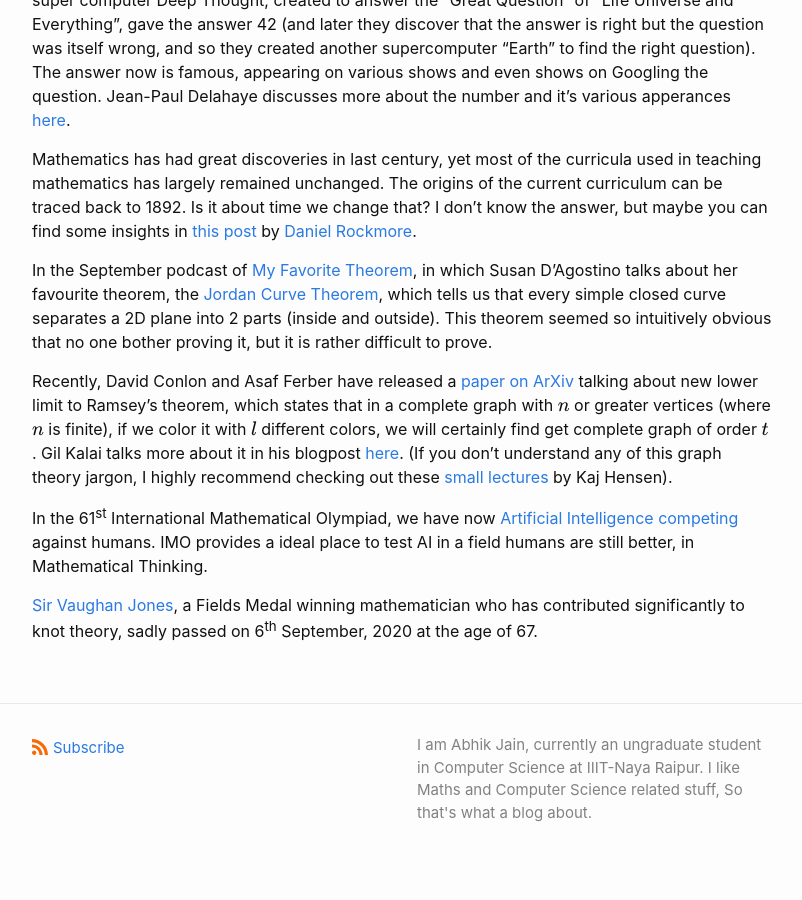
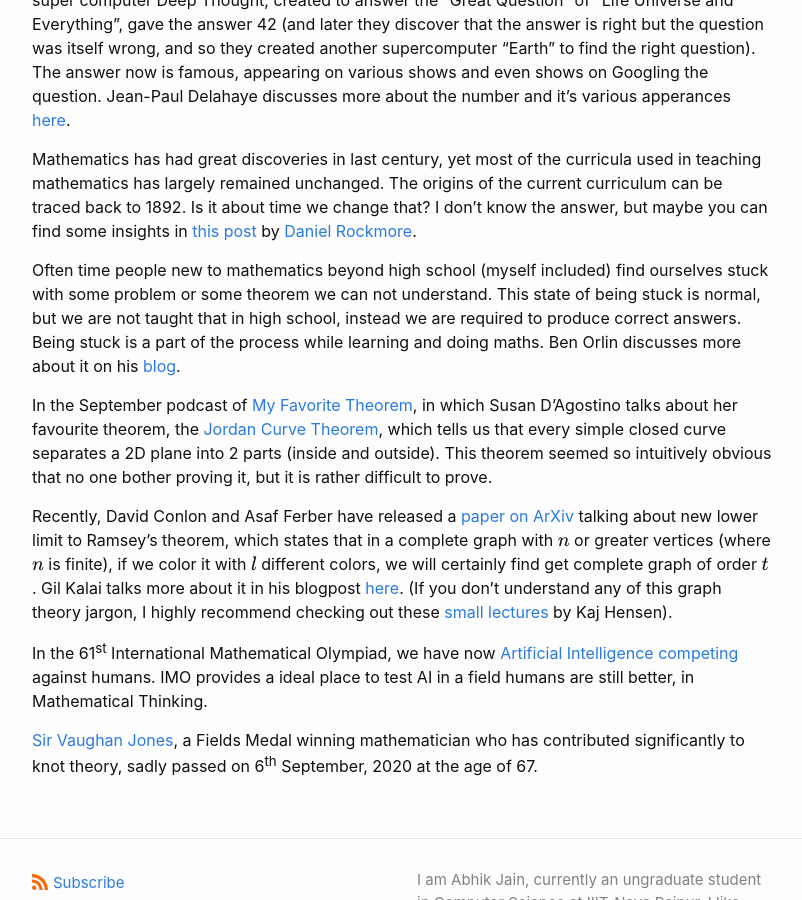
Before and after one commit to abhikjain360/abhikjain360.github.io, a Jekyll site: the page built from _posts/2020-08-01-The 186th Carnival of Mathematics.md, in a window 1280 px wide and 900 px high, scrolled down 1139 px. Shown: the whole window, without its empty margins (238-1040 px from the left). Built offline with Jekyll 4.4.1, drawn with Linux system fonts in a browser that asks for light colours.

Commit message:
blog update

```diff
--- a/_posts/2020-08-01-The 186th Carnival of Mathematics.md
+++ b/_posts/2020-08-01-The 186th Carnival of Mathematics.md
@@ -33,6 +33,8 @@ In the famous science fiction book The Hitchhiker’s Guide to the Galaxy by Dou
 
 Mathematics has had great discoveries in last century, yet most of the curricula used in teaching mathematics has largely remained unchanged. The origins of the current curriculum can be traced back to 1892. Is it about time we change that? I don't know the answer, but maybe you can find some insights in [this post](https://www.salon.com/2020/09/26/teaching-data-science-instead-of-calculus-high-schools-math-debate/) by [Daniel Rockmore](https://www.cs.dartmouth.edu/~rockmore/).
 
+Often time people new to mathematics beyond high school (myself included) find ourselves stuck with some problem or some theorem we can not understand. This state of being stuck is normal, but we are not taught that in high school, instead we are required to produce correct answers. Being stuck is a part of the process while learning and doing maths. Ben Orlin discusses more about it on his [blog](https://mathwithbaddrawings.com/2017/09/20/the-state-of-being-stuck/).
+
 In the September podcast of [My Favorite Theorem](https://podcasts.google.com/feed/aHR0cHM6Ly9rcGtudWRzb24uY29tL215LWZhdm9yaXRlLXRoZW9yZW0_Zm9ybWF0PXJzcw?sa=X&ved=2ahUKEwjwgtSjxYbsAhW6DLcAHTM5DyAQ4aUDegQIARAC), in which Susan D'Agostino talks about her favourite theorem, the [Jordan Curve Theorem](https://people.math.osu.edu/fiedorowicz.1/math655/Jordan.html#:~:text=The%20Jordan%20curve%20theorem%20is,theorem%2C%20let%20alone%20prove%20it.), which tells us that every simple closed curve separates a 2D plane into 2 parts (inside and outside). This theorem seemed so intuitively  obvious that no one bother proving it, but it is rather difficult to prove.
 
 Recently, David Conlon and Asaf Ferber have released a [paper on ArXiv](https://arxiv.org/abs/2009.10458) talking about new lower limit to Ramsey's theorem, which states that in a complete graph with $$n$$ or greater vertices  (where $$n$$ is finite), if we color it with $$l$$ different colors, we will certainly find get complete graph of order $$t$$. Gil Kalai talks more about it in his blogpost [here](https://gilkalai.wordpress.com/2020/09/23/to-cheer-you-up-in-difficult-times-12-asaf-ferber-and-david-conlon-found-new-lower-bounds-for-diagonal-ramsey-numbers/). (If you don't understand any of this graph theory jargon, I highly recommend checking out these [small lectures](https://www.youtube.com/watch?v=7p76yYMth5A&ab_channel=EddieSantiagoBeck) by Kaj Hensen).
```
